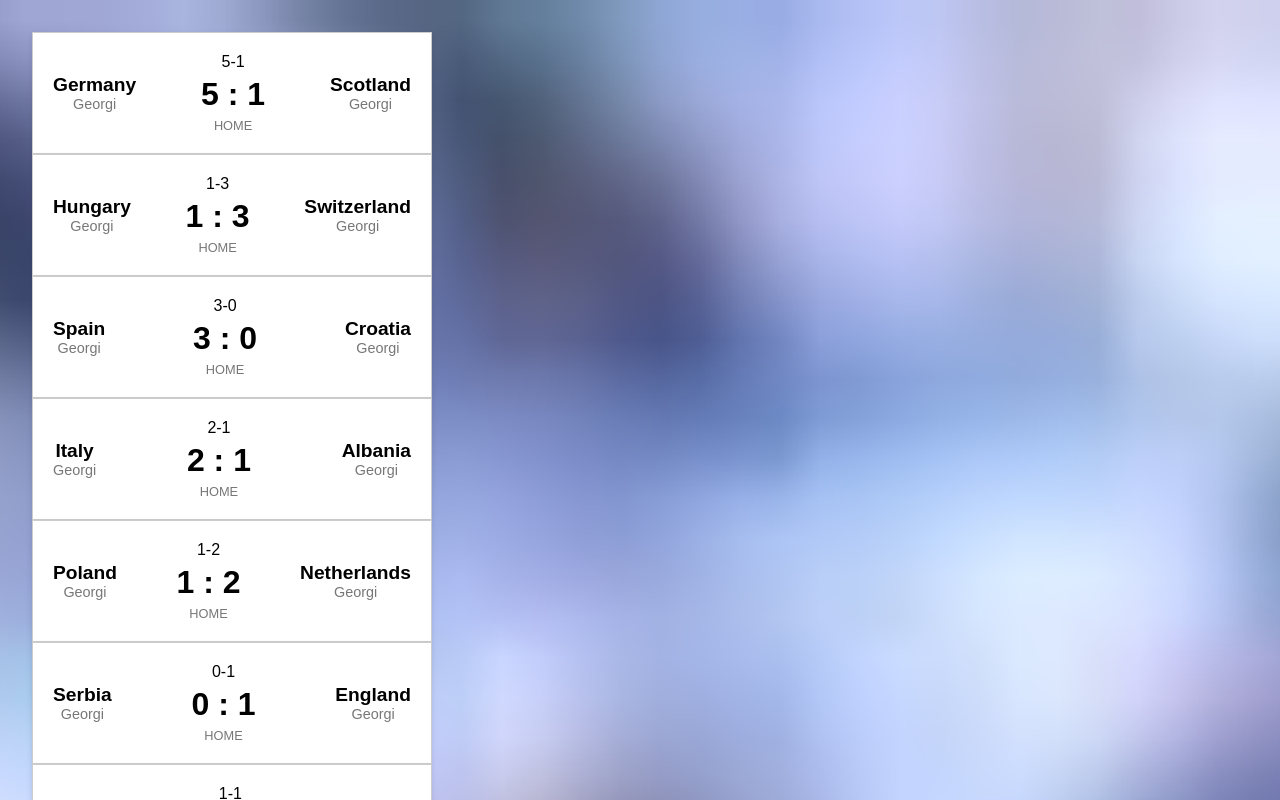
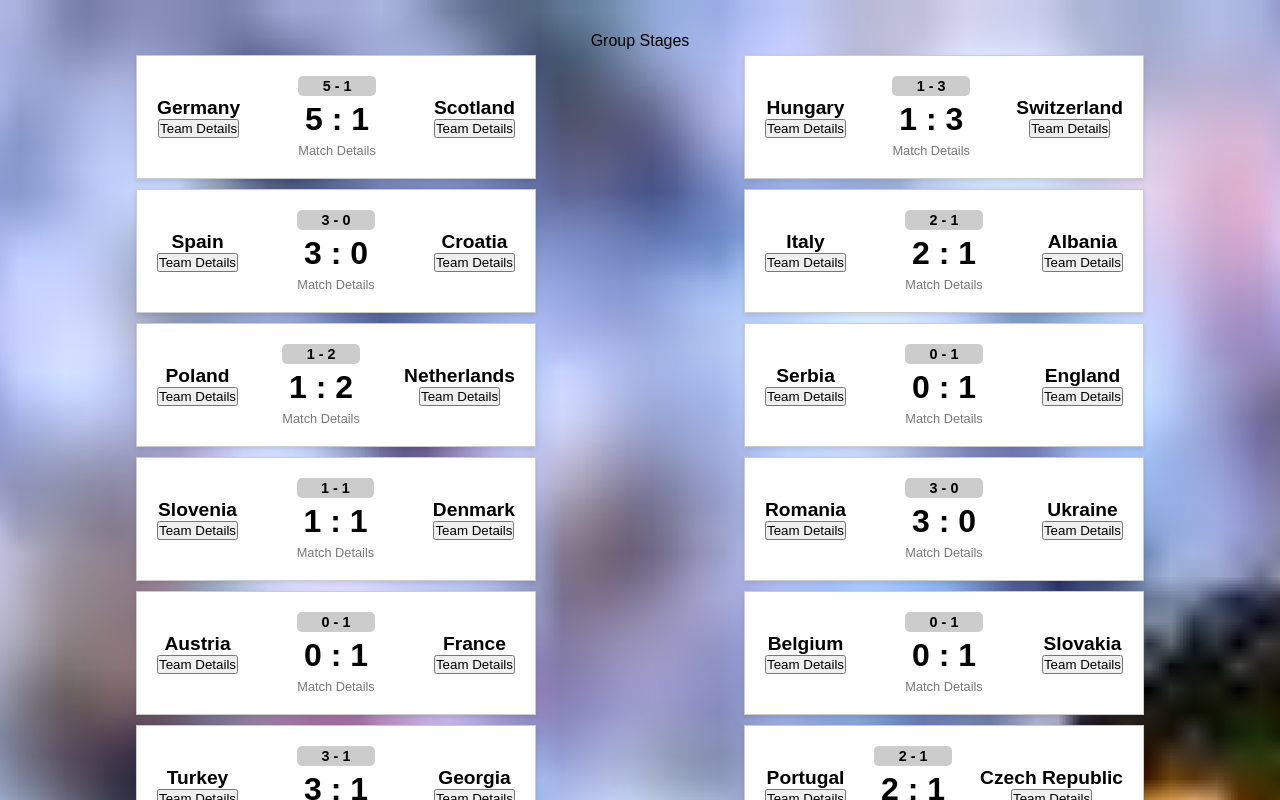
Before and after one commit to GeorgiTodorov94/Sirma-Final-Exam-JS---React, a React (Vite) app: page /matches in a window 1280 px wide. Shown: the top 800 px of the page. Built offline with nearby package versions, Linux system fonts and the light colour scheme.

Commit message:
Add Team Details & Match Details Routes + Components

```diff
--- a/src/App.jsx
+++ b/src/App.jsx
@@ -3,6 +3,8 @@ import Homepage from './Components/homepage/Homepage'
 import { Routes, Route } from 'react-router'
 import "./App.css"
 import Matches from './Components/matches/Matches'
+import MatchDetails from './Components/details/MatchDetails'
+import TeamDetails from './Components/details/TeamDetails'
 
 function App() {
 
@@ -10,6 +12,7 @@ function App() {
         <Routes>
             <Route path='/' element={<Homepage />}></Route>
             <Route path='/matches' element={<Matches />}></Route>
+            <Route path='/team-details/:teamID' element={<TeamDetails />}></Route>
         </Routes >
     )
 }
--- /dev/null
+++ b/src/Components/details/MatchDetails.jsx
@@ -0,0 +1,7 @@
+export default function MatchDetails() {
+    return (
+        <>
+
+        </>
+    );
+};
--- /dev/null
+++ b/src/Components/details/TeamDetails.jsx
@@ -0,0 +1,12 @@
+import { useCSVData } from "../../utilities/parseScv"
+
+
+
+export default function TeamDetails() {
+
+    return (
+        <>
+
+        </>
+    );
+};
--- a/src/Components/footer/Footer.jsx
+++ b/src/Components/footer/Footer.jsx
@@ -1,4 +1,5 @@
 import '../../styling/footer.css'
+import { Link } from 'react-router-dom'
 
 export default function Footer() {
     return (
@@ -6,9 +7,9 @@ export default function Footer() {
             <p>&copy; 2024 EURO Football Championship. All rights reserved.</p>
             <nav>
                 <ul>
-                    <li><a href="#">Privacy Policy</a></li>
-                    <li><a href="#">Terms of Service</a></li>
-                    <li><a href="#">Contact Us</a></li>
+                    <li><Link to="#">Privacy Policy</Link></li>
+                    <li><Link to="#">Terms of Service</Link></li>
+                    <li><Link to="#">Contact Us</Link></li>
                 </ul>
             </nav>
         </div>
--- a/src/Components/header/Header.jsx
+++ b/src/Components/header/Header.jsx
@@ -7,7 +7,7 @@ export default function Header() {
             <nav>
                 <ul>
                     <li><a href="#">Home</a></li>
-                    <li><a href="#">Matches</a></li>
+                    <li><a href="/matches">Matches</a></li>
                     <li><a href="#">Teams</a></li>
                     <li><a href="#">Contact</a></li>
                 </ul>
--- a/src/Components/match-card/MatchCard.jsx
+++ b/src/Components/match-card/MatchCard.jsx
@@ -1,10 +1,9 @@
+import { useNavigate } from "react-router"
 import "../../styling/matchCard.css"
 
 export default function MatchCard({ ...match }) {
-    console.log(match.Date)
-    console.log(match.Score)
     const [ATeamScore, BTeamScore] = match.Score.split('-')
-    console.log(ATeamScore, BTeamScore)
+    const navigate = useNavigate()
     return (
 
         <div className="match-card">
@@ -12,26 +11,26 @@ export default function MatchCard({ ...match }) {
                 <img src='' />
                 <div className="team-info">
                     <h3>{match.ATeamName}</h3>
-                    <p>Georgi</p>
+                    <button onClick={() => navigate(`/team-details/${match.ATeamID}`)}>Team Details</button>
                 </div>
             </div>
 
             <div className="match-info">
-                <div className="match result win">
-                    {match.Score.split(' - ')}
+                <div className={`match-result ${match.Score === 'WIN' ? 'win' : ''}`}>
+                    {`${ATeamScore} - ${BTeamScore}`}
                     {/* Win */}
                 </div>
                 <div className="score">
                     <span>{ATeamScore}</span> : <span>{BTeamScore}</span>
                 </div>
-                <p className="home-label">HOME</p>
+                <p className="home-label">Match Details</p>
             </div>
 
             <div className="team team2">
                 <img src="" />
                 <div className="team-info">
                     <h3>{match.BTeamName}</h3>
-                    <p>Georgi</p>
+                    <button onClick={() => navigate(`/team-details/${match.BTeamID}`)}>Team Details</button>
                 </div>
             </div>
         </div>
--- a/src/Components/matches/Matches.jsx
+++ b/src/Components/matches/Matches.jsx
@@ -1,4 +1,4 @@
-import { parseCSV, useCSVData } from "../../utilities/parseScv"
+import { useCSVData } from "../../utilities/parseScv"
 import MatchCard from "../match-card/MatchCard"
 
 export default function Matches() {
@@ -19,19 +19,35 @@ export default function Matches() {
     const matchesWithClubNames = matches.map(match => {
         return {
             ...match,
-            ATeamName: clubsNames[match.ATeamID] || 'Uknown Club',
-            BTeamName: clubsNames[match.BTeamID] || 'Uknown Club'
+            ATeamName: clubsNames[match.ATeamID] || 'Unknown Club',
+            BTeamName: clubsNames[match.BTeamID] || 'Unknown Club'
         };
     });
 
 
-
     return (
         <>
-            {matchesWithClubNames.length > 0 &&
-                (
-                    matchesWithClubNames.map(match => <MatchCard key={match.ID} {...match} />)
-                )
-            }
-        </>)
+            <div className="group-stages-container">
+                Group Stages
+            </div>
+
+            <div className="match-card-container">
+
+                {matchesWithClubNames.length > 0 &&
+                    (
+                        matchesWithClubNames.map(match => <MatchCard key={match.ID} {...match} />)
+                    )
+
+                }
+
+                {matchesWithClubNames.length < 0 &&
+                    (
+                        <div>
+                            There is no data available at this moment.
+                        </div>
+                    )
+                }
+            </div>
+        </>
+    );
 }
--- a/src/styling/matchCard.css
+++ b/src/styling/matchCard.css
@@ -7,6 +7,7 @@
     padding: 20px;
     width: 400px;
     box-shadow: 0 2px 5px rgba(0, 0, 0, 0.1);
+    margin: 5px 5px 5px 5px;
 }
 
 .team {
@@ -44,10 +45,11 @@
     margin-bottom: 5px;
 }
 
+/*
 .match-result.win {
     background-color: #28a745;
     color: white;
-}
+} */
 
 .score {
     font-size: 2em;
@@ -62,5 +64,10 @@
 
 .match-card-container {
     display: flex;
-    flex-direction: row;
+    flex-wrap: wrap;
+    justify-content: space-around;
 }
+
+.team-info p {
+    margin-top: 10px;
+}
```
